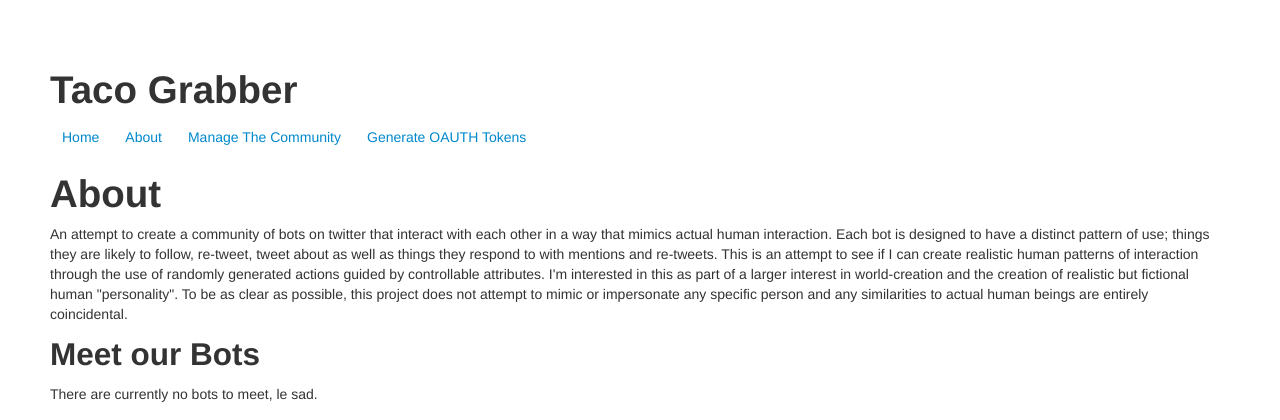
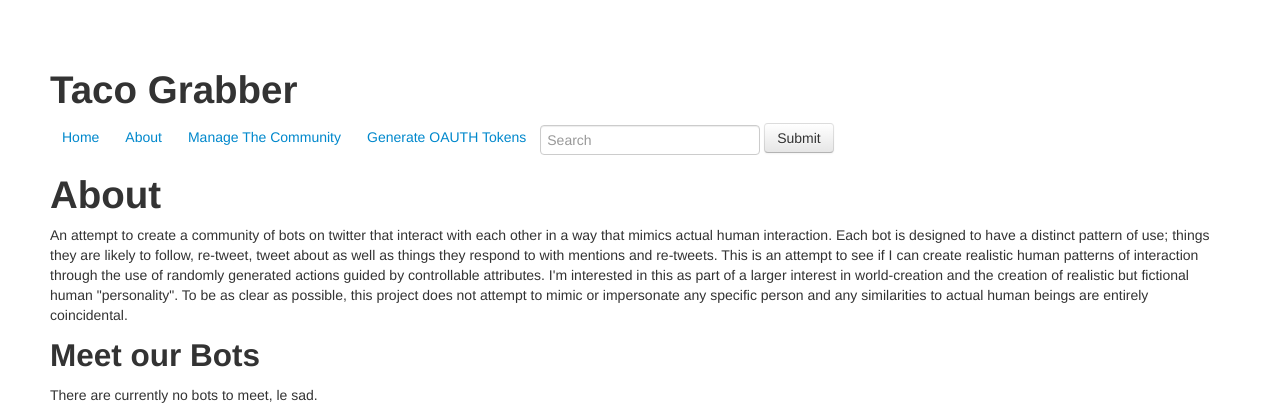
Before and after one commit to benkul/twitterproject, a Django app: page /grabber/about/ in a window 1280 px wide. Shown: the top 420 px of the page. Run offline with Django 3.2, Linux system fonts and the light colour scheme; data that the repository does not hold is empty; some libraries are stand-ins or nearby versions.

Commit message:
built placeholder for searchbar

```diff
--- a/tacograbber/templates/grabber/base.html
+++ b/tacograbber/templates/grabber/base.html
@@ -23,6 +23,12 @@
                         <li><a href="/grabber/about/">  About  </a></li>
                         <li><a href="/admin/">  Manage The Community  </a></li>
                         <li><a href="/grabber/generate/">  Generate OAUTH Tokens  </a></li>
+                        <li> <form class="navbar-form navbar-left" role="search">
+                        <div class="form-group">
+                        <input type="text" class="form-control" placeholder="Search">
+
+                        <button type="submit" class="btn btn-default">Submit</button></div>
+                        </form>  </li>
         </ul>
 
 
```
